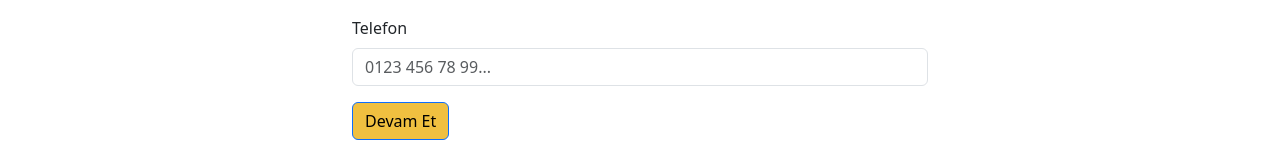
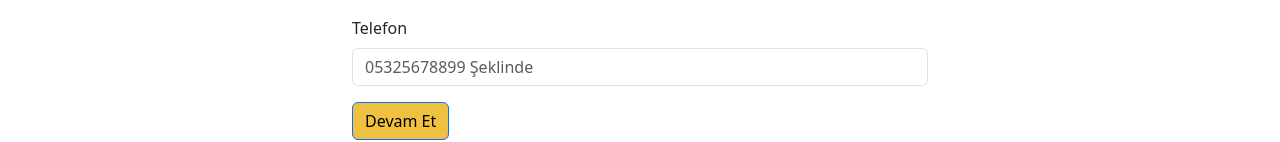
Before and after one commit to duzgunberke/Mern-Typescript-Ecommerce, a React (Vite) app in the folder frontend/: page /shipping in a window 1280 px wide. Shown: the part 668-810 px from the top of the page. Built offline with nearby package versions, Linux system fonts and the light colour scheme; no server answers; sample sign-in values are in the browser's storage.

Commit message:
feat(order): wp message

```diff
--- a/frontend/src/pages/OrderPage.tsx
+++ b/frontend/src/pages/OrderPage.tsx
@@ -139,7 +139,7 @@ export default function OrderPage() {
                   <hr/>
                   <strong>Sipariş Notu ve Telefon:</strong>
                   <li>📝 {order.shippingAddress.postalCode}</li>
-                  <li>📞 {order.shippingAddress.country}</li>
+                  <li>📞<a className='text-decoration-none' href={'//wa.me/9'+order.shippingAddress.country}>{order.shippingAddress.country}</a> </li>
                 </ul>
               </Col>
 
@@ -217,7 +217,7 @@ export default function OrderPage() {
                 </ListGroup.Item>
                 <ListGroup.Item>
                   <Row>
-                    <Col>Shipping</Col>
+                    <Col>Gönderim</Col>
                     <Col>₺{order.shippingPrice.toFixed(2)}</Col>
                   </Row>
                 </ListGroup.Item>
--- a/frontend/src/pages/ShippingAddressPage.tsx
+++ b/frontend/src/pages/ShippingAddressPage.tsx
@@ -103,8 +103,10 @@ export default function ShippingAddressPage() {
           <Form.Group className="mb-3" controlId="country">
             <Form.Label>Telefon</Form.Label>
             <Form.Control
-              placeholder='0123 456 78 99...'
+              placeholder='05325678899 Şeklinde'
               value={country}
+              maxLength={11}
+              minLength={11}
               onChange={(e) => setCountry(e.target.value)}
               required
             />
```
